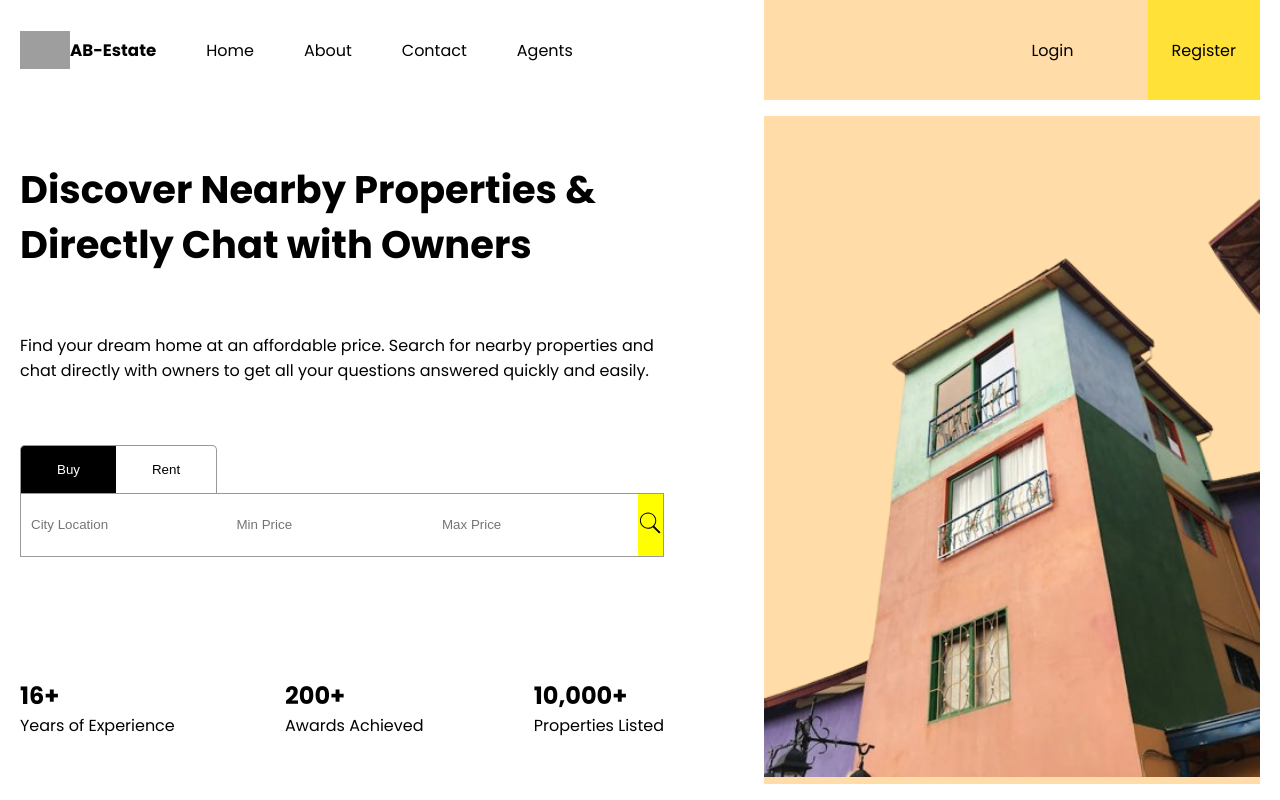
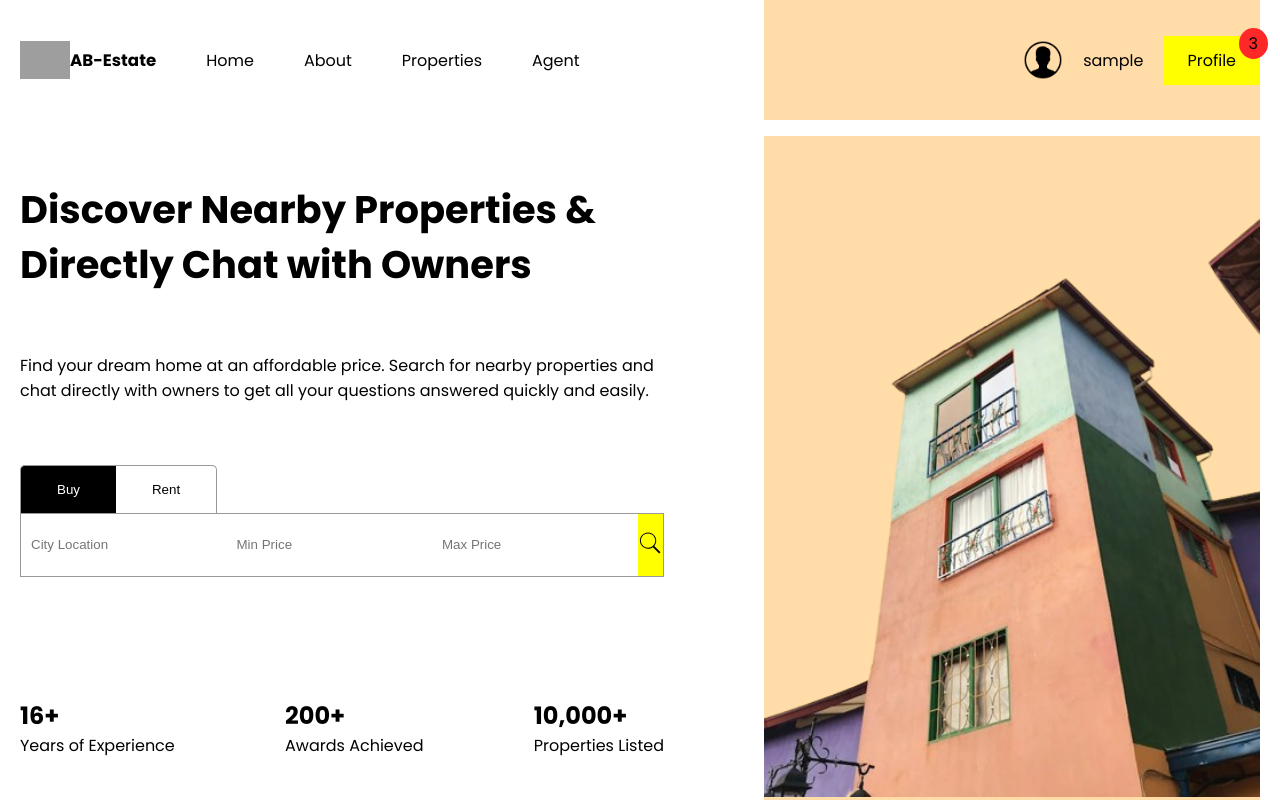
Before and after one commit to Abhijeet2010/Real_Estate_Frontend, a React (Vite) app: page / in a window 1280 px wide. Shown: the top 800 px of the page. Built offline with nearby package versions, Linux system fonts and the light colour scheme; sample sign-in values are in the browser's storage; grey boxes are pictures that could not be loaded.

Commit message:
added protected routes on fromtend on the basis of authentication

```diff
--- a/src/App.jsx
+++ b/src/App.jsx
@@ -9,7 +9,7 @@ import {
   Route,
   Link,
 } from "react-router-dom";
-import Layout from "./Pages/layout/Layout";
+import { Layout, ProtectedRoutes } from "./Pages/layout/Layout";
 import ListPage from "./Pages/listpage/ListPage";
 import SinglePage from "./Pages/singlepage/SinglePage";
 import ProfilePage from "./Pages/profilepage/ProfilePage";
@@ -36,7 +36,11 @@ const App = () => {
         },
         {
           path: "/profile",
-          element: <ProfilePage />,
+          element: (
+            <ProtectedRoutes>
+              <ProfilePage /> ,
+            </ProtectedRoutes>
+          ),
         },
 
         {
--- a/src/Pages/layout/Layout.jsx
+++ b/src/Pages/layout/Layout.jsx
@@ -1,6 +1,8 @@
-import { Outlet } from "react-router-dom";
+import { Outlet, Navigate } from "react-router-dom";
 import Navbar from "../../components/navbar/Navbar";
 import "./layout.scss";
+import { useContext } from "react";
+import { AuthContext } from "../../context/AuthContext";
 
 const Layout = () => {
   return (
@@ -16,4 +18,14 @@ const Layout = () => {
   );
 };
 
-export default Layout;
+const ProtectedRoutes = ({ children }) => {
+  const { currentUser } = useContext(AuthContext);
+
+  if (!currentUser) {
+    return <Navigate to="/login" />;
+  }
+
+  return children;
+};
+
+export { Layout, ProtectedRoutes };
--- a/src/Pages/login/Login.jsx
+++ b/src/Pages/login/Login.jsx
@@ -1,12 +1,15 @@
-import React, { useState } from "react";
+import React, { useContext, useState } from "react";
 import "./login.scss";
 import apiRequest from "../../lib/apiRequest.js";
 import { useNavigate } from "react-router-dom";
+import { AuthContext } from "../../context/AuthContext.jsx";
 
 const Login = () => {
   const [error, setError] = useState("");
   const [loading, setLoading] = useState(false);
   const navigate = useNavigate();
+
+  const { updateUser } = useContext(AuthContext);
 
   const handleSubmit = async (e) => {
     e.preventDefault();
@@ -25,7 +28,7 @@ const Login = () => {
       // Handle successful login
       setLoading(false);
       if (response.status === 200) {
-        localStorage.setItem("user", JSON.stringify(response.data.data));
+        updateUser(response.data.data);
         navigate("/");
       }
     } catch (error) {
--- a/src/Pages/profilepage/ProfilePage.jsx
+++ b/src/Pages/profilepage/ProfilePage.jsx
@@ -1,8 +1,28 @@
 import Chat from "../../components/chat/Chat";
 import List from "../../components/MyList/MyList";
 import "./profilepage.scss";
+import apiRequest from "../../lib/apiRequest.js";
+import { useNavigate } from "react-router-dom";
+import { useContext } from "react";
+import { AuthContext } from "../../context/AuthContext.jsx";
 
 const ProfilePage = () => {
+  const navigate = useNavigate();
+  const { currentUser, updateUser } = useContext(AuthContext);
+
+  const handleLogout = async () => {
+    try {
+      const response = await apiRequest.post("/auth/logout");
+
+      if (response.status === 200) {
+        updateUser(null);
+        navigate("/login");
+      }
+    } catch (error) {
+      console.log(error.response.data.message);
+    }
+  };
+
   return (
     <div className="profilePage">
       <div className="userDetails">
@@ -14,15 +34,23 @@ const ProfilePage = () => {
 
           <div className="info">
             <span>
-              Avatar: <img src="./user1.webp" alt="user-icon" />
+              Avatar:{" "}
+              <img
+                src={currentUser.avatar || "./no-avatar.png"}
+                alt="user-icon"
+              />
             </span>{" "}
             <span>
-              User-name: <b>John Doe </b>
+              User-name: <b>{currentUser.username} </b>
             </span>{" "}
             <span>
-              E-mail: <b>johndoe@gmail.com</b>{" "}
+              E-mail: <b>{currentUser.email}</b>{" "}
             </span>
+            <button onClick={handleLogout} className="logout-btn">
+              Logout
+            </button>
           </div>
+
           <hr />
 
           <div className="title">
--- a/src/Pages/profilepage/profilepage.scss
+++ b/src/Pages/profilepage/profilepage.scss
@@ -58,6 +58,23 @@
             object-fit: cover;
           }
         }
+
+        .logout-btn {
+          // width: 20%;
+          padding: 10px 28px;
+          margin-bottom: 10px;
+          background-color: rgb(38, 176, 38);
+          border: none;
+          border-radius: 5px;
+          cursor: pointer;
+          color: black;
+          // font-weight: 700;
+          font-size: 15px;
+
+          &:hover {
+            background-color: rgb(76, 157, 21);
+          }
+        }
       }
     }
   }
--- a/src/components/chat/chat.scss
+++ b/src/components/chat/chat.scss
@@ -40,6 +40,7 @@
 
   .messageBox {
     flex: 1;
+    margin-bottom: 30px;
 
     .top {
       padding: 10px;
@@ -70,6 +71,7 @@
       .chatMessage {
         width: 50%;
         font-size: 14px;
+        padding-bottom: 20px;
         &.own {
           align-self: flex-end;
           text-align: right;
@@ -97,6 +99,7 @@
         border: none;
         padding: 20px;
         outline: none;
+        font-size: 16px;
       }
 
       button {
--- a/src/components/navbar/Navbar.jsx
+++ b/src/components/navbar/Navbar.jsx
@@ -1,10 +1,14 @@
-import React, { useState } from "react";
+import React, { useContext, useEffect, useState } from "react";
 import "./Navbar.scss";
 import { Link } from "react-router-dom";
+import { AuthContext } from "../../context/AuthContext";
 
 const Navbar = () => {
   const [open, setOpen] = useState(false);
-  const user = false;
+  const { currentUser } = useContext(AuthContext);
+
+  // const user = true;
+
   return (
     <nav>
       <div className="left">
@@ -15,17 +19,17 @@ const Navbar = () => {
           />
           <span>AB-Estate </span>
         </a>
-        <a href="/">Home</a>
-        <a href="/about">About</a>
-        <a href="/contact">Contact</a>
-        <a href="/agents">Agents</a>
+        <Link to="/">Home</Link>
+        <Link to="/about">About</Link>
+        <Link to="/list">Properties</Link>
+        <Link to="/profile">Agent</Link>
       </div>
       <div className="right">
-        {user ? (
+        {currentUser ? (
           <div className="user">
-            <img src="/user1.webp" alt="" />
-            <span>John Doe</span>
-            <Link className="profile_Btn">
+            <img src={currentUser.avatar || "./no-avatar.png"} alt="" />
+            <span>{currentUser.username}</span>
+            <Link to={"/profile"} className="profile_Btn">
               <span className="notification">3</span>
               Profile
             </Link>
--- a/src/components/navbar/Navbar.scss
+++ b/src/components/navbar/Navbar.scss
@@ -4,7 +4,7 @@ nav {
   display: flex;
   justify-content: space-between;
   align-items: center;
-  height: 100px;
+  height: 120px;
   // position: relative;
 
   a {
@@ -104,6 +104,9 @@ nav {
           border-radius: 50%;
         }
       }
+      .logout_btn {
+        background-color: rgb(255, 74, 74);
+      }
     }
 
     a {
--- /dev/null
+++ b/src/context/AuthContext.jsx
@@ -0,0 +1,21 @@
+import { createContext, useEffect, useState } from "react";
+
+export const AuthContext = createContext();
+export const AuthContextProvider = ({ children }) => {
+  const [currentUser, setCurrentUser] = useState(
+    JSON.parse(localStorage.getItem("user") || null)
+  );
+
+  const updateUser = (data) => {
+    setCurrentUser(data);
+  };
+
+  useEffect(() => {
+    localStorage.setItem("user", JSON.stringify(currentUser));
+  }, [currentUser]);
+  return (
+    <AuthContext.Provider value={{ currentUser, updateUser }}>
+      {children}
+    </AuthContext.Provider>
+  );
+};
--- a/src/main.jsx
+++ b/src/main.jsx
@@ -2,9 +2,12 @@ import React from "react";
 import ReactDOM from "react-dom/client";
 import App from "./App.jsx";
 import "./index.scss";
+import { AuthContextProvider } from "./context/AuthContext.jsx";
 
 ReactDOM.createRoot(document.getElementById("root")).render(
   <React.StrictMode>
-    <App />
+    <AuthContextProvider>
+      <App />
+    </AuthContextProvider>
   </React.StrictMode>
 );
```
Also changed, not shown: public/no-avatar.png (added).
